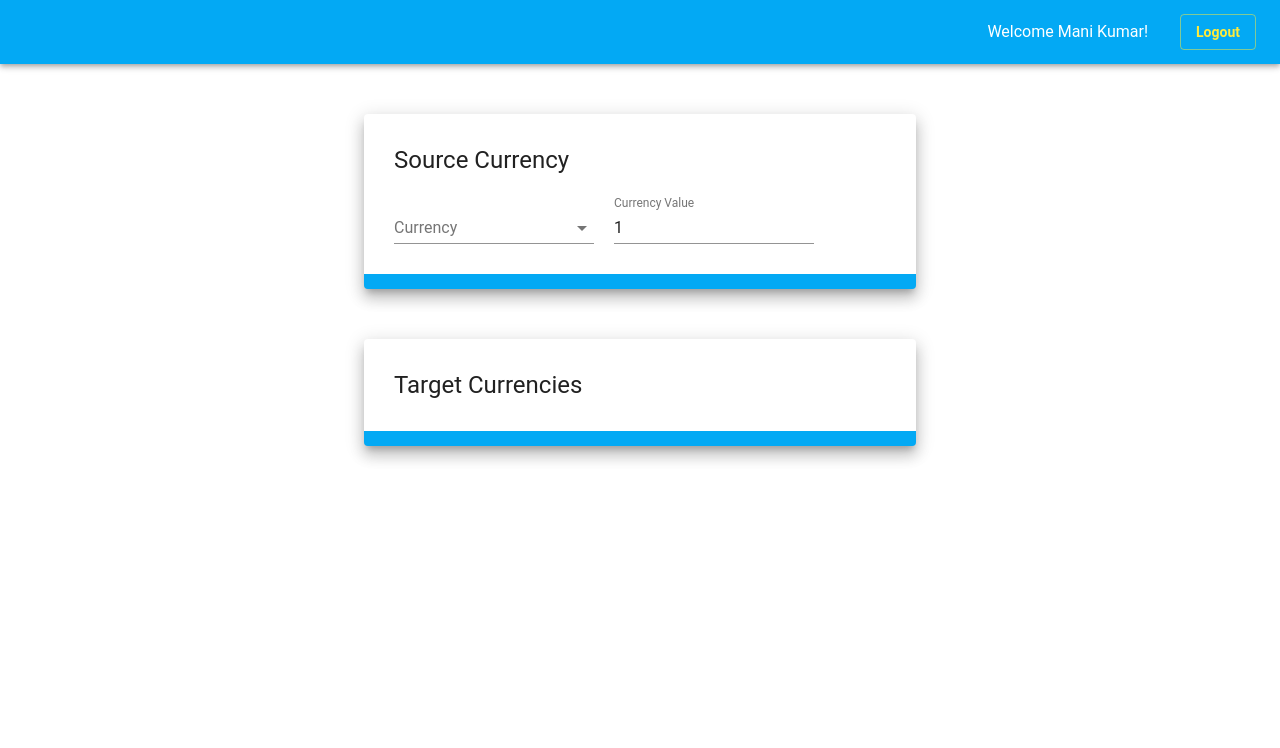
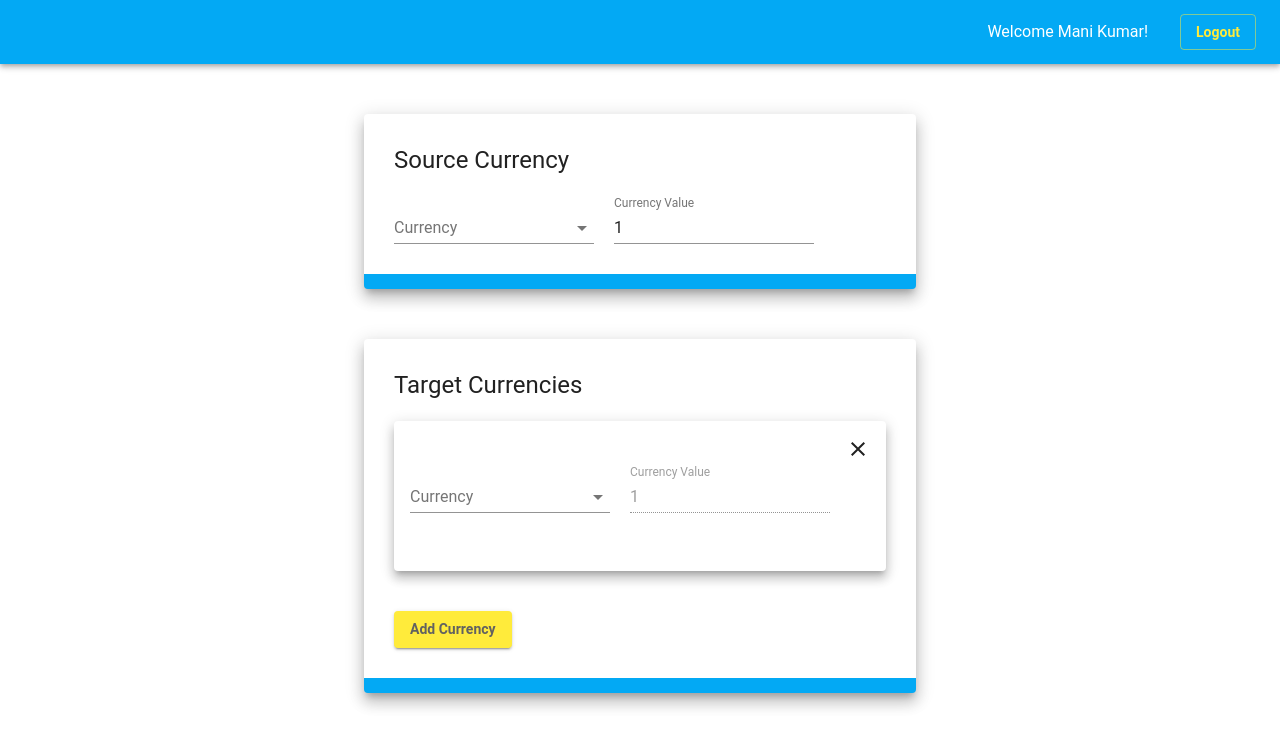
Before and after one commit to ks-mani/currency-convertor, a React (Create React App) app: page / in a window 1280 px wide. Shown: the top 748 px of the page. Built offline with nearby package versions, Linux system fonts and the light colour scheme; the HTML template or start-up script is replaced by a standard one.

Commit message:
Target Currencies - Only UI

```diff
--- a/package.json
+++ b/package.json
@@ -4,6 +4,7 @@
   "private": true,
   "dependencies": {
     "@material-ui/core": "^4.11.0",
+    "@material-ui/icons": "^4.9.1",
     "@testing-library/jest-dom": "^4.2.4",
     "@testing-library/react": "^9.3.2",
     "@testing-library/user-event": "^7.1.2",
--- a/src/components/TargetCurrenciesCard/TargetCurrenciesCard.js
+++ b/src/components/TargetCurrenciesCard/TargetCurrenciesCard.js
@@ -1,24 +1,95 @@
-import React from 'react';
-import { Paper, makeStyles, Typography } from '@material-ui/core';
+import React, { useState } from 'react';
+import { Paper, makeStyles, Typography, Button, FormControl, InputLabel, MenuItem, TextField, Select, Card, CardContent, Grid } from '@material-ui/core';
 import { lightBlue } from '@material-ui/core/colors';
+import CloseIcon from '@material-ui/icons/Close';
+
+import { currencyCodeNameMap } from '../../utils/currencyCodeNameMap.js'
 
 const useStyle = makeStyles((theme) => ({
-    paperRoot: (props)=>({
+    paperRoot: (props) => ({
         margin: '50px 0 0 0',
         padding: '30px',
         width: props.width,
-        boxSizing:'border-box',
-        borderBottom: '15px solid '+lightBlue[500]
-    })
+        boxSizing: 'border-box',
+        borderBottom: '15px solid ' + lightBlue[500]
+    }),
+    buttonRoot: {
+        textTransform: 'capitalize',
+        fontWeight: 600,
+        marginTop: 40
+    },
+    fcCurrency: {
+        minWidth: 200,
+        maxWidth: 200,
+        marginRight: 20,
+        [theme.breakpoints.down('xs')]: {
+            minWidth: '100%',
+            maxWidth: '100%',
+            marginBottom: 20
+        }
+    },
+    menuItems: {
+        maxHeight: '400px'
+    },
+    cardRoot: {
+        position: 'relative',
+        marginTop: 20,
+        [theme.breakpoints.down('xs')]: {
+            height: 200
+        },
+        [theme.breakpoints.up('sm')]: {
+            height: 150
+        }
+    }
 }))
 
 const TargetCurrencyCard = (props) => {
-    const classes = useStyle({width: props.width});
+    const classes = useStyle({ width: props.width });
+
+    const [currency, setCurrency] = useState('');
+    const [currencyValue, setCurrencyValue] = useState(1);
+
+    const currencyChangeHandler = (event) => {
+        event.preventDefault();
+        setCurrency(event.target.value);
+    }
+
 
     return (
-            <Paper classes={{ root: classes.paperRoot }} elevation={10}>
-                <Typography variant="h5">Target Currencies</Typography>
-            </Paper>
+        <Paper classes={{ root: classes.paperRoot }} elevation={10}>
+            <Typography variant="h5">Target Currencies</Typography>
+            <Card classes={{ root: classes.cardRoot }} raised>
+                <CardContent>
+                    <Grid container justify="flex-end">
+                        <Grid item>
+                            <CloseIcon />
+                        </Grid>
+                    </Grid>
+                    <FormControl classes={{ root: classes.fcCurrency }}>
+                        <InputLabel id="source-currency-select">Currency</InputLabel>
+                        <Select
+                            labelId="source-currency-select"
+                            value={currency}
+                            MenuProps={{ classes: { paper: classes.menuItems } }}
+                            onChange={currencyChangeHandler}>
+                            {currencyCodeNameMap.mapData.map((item, index) => {
+                                return (
+                                    <MenuItem key={item.id} value={item.code}>{`${item.name} (${item.code})`}</MenuItem>
+                                )
+                            })}
+                        </Select>
+                    </FormControl>
+                    <FormControl classes={{ root: classes.fcCurrency }}>
+                        <TextField
+                            id="standard-basic"
+                            label="Currency Value"
+                            value={currencyValue}
+                            disabled />
+                    </FormControl>
+                </CardContent>
+            </Card>
+            <Button variant="contained" color="secondary" classes={{ root: classes.buttonRoot }}>Add Currency</Button>
+        </Paper>
     );
 }
 
--- a/src/index.js
+++ b/src/index.js
@@ -5,6 +5,7 @@ import './index.css'
 import * as serviceWorker from './serviceWorker';
 
 import { createMuiTheme, ThemeProvider } from '@material-ui/core/styles';
+import { grey } from '@material-ui/core/colors';
 
 
 const customTheme = createMuiTheme({
@@ -22,7 +23,7 @@ const customTheme = createMuiTheme({
       light:'#ffee58',
       main: '#ffeb3b',
       dark:'#fdd835',
-      contrastText: '#000'
+      contrastText: grey[700]
     }
   }
 });
```
Also changed, not shown: 1 other file (tests, documents, lock files or other folders).
